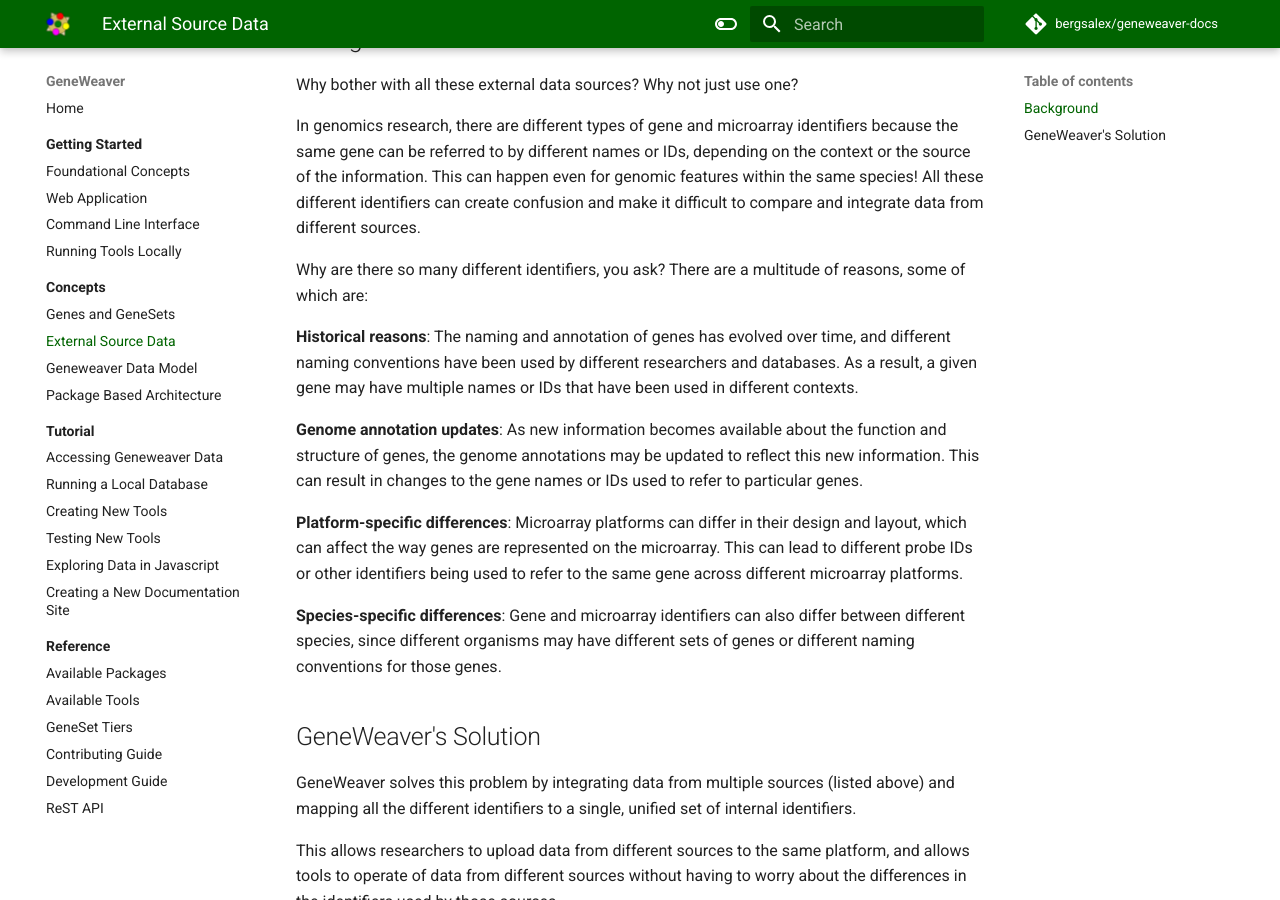
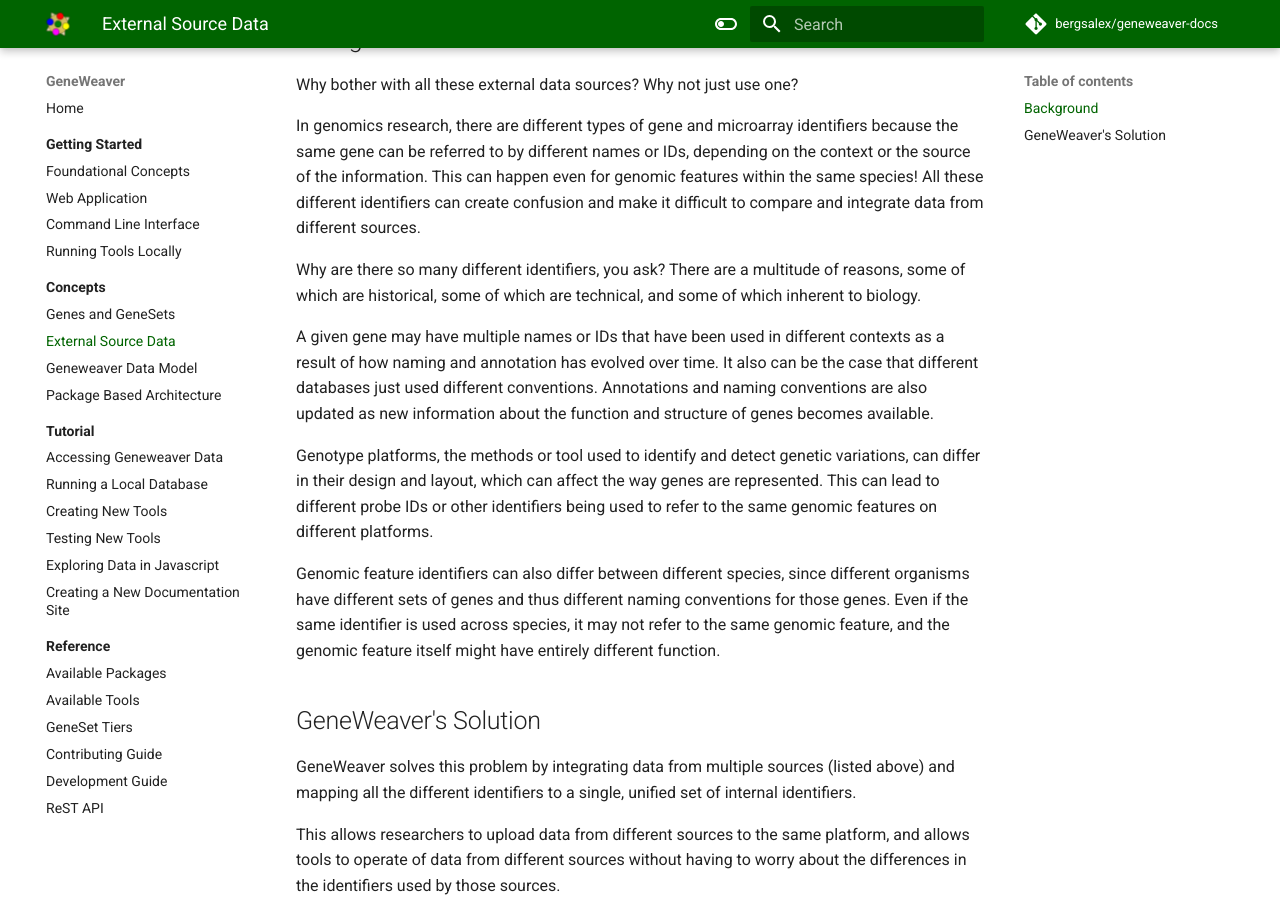
Before and after one commit to TheJacksonLaboratory/geneweaver-docs, an MkDocs documentation site: the page built from docs/concepts/geneweaver-data.md, in a window 1280 px wide and 900 px high, scrolled down 703 px. Built offline with MkDocs 1.6.1 and Material for MkDocs 9.7.7, drawn with Linux system fonts in a browser that asks for light colours; comment, search, counter and statistics services are not loaded.

Commit message:
Improving (and abbreviating) discussion of the background of different gene identifiers

```diff
--- a/docs/concepts/geneweaver-data.md
+++ b/docs/concepts/geneweaver-data.md
@@ -28,26 +28,25 @@
 it difficult to compare and integrate data from different sources.
 
 Why are there so many different identifiers, you ask? There are a multitude of reasons,
-some of which are:
+some of which are historical, some of which are technical, and some of which inherent to
+biology.
 
-**Historical reasons**: The naming and annotation of genes has evolved over time, and
-different naming conventions have been used by different researchers and databases. As a
-result, a given gene may have multiple names or IDs that have been used in different
-contexts.
+A given gene may have multiple names or IDs that have been used in different
+contexts as a result of how naming and annotation has evolved over time. It also can be
+the case that different databases just used different conventions. Annotations and
+naming conventions are also updated as new information about the function and structure
+of genes becomes available.
 
-**Genome annotation updates**: As new information becomes available about the function
-and structure of genes, the genome annotations may be updated to reflect this new
-information. This can result in changes to the gene names or IDs used to refer to
-particular genes.
+Genotype platforms, the methods or tool used to identify and detect genetic variations,
+can differ in their design and layout, which can affect the way genes are represented.
+This can lead to different probe IDs or other identifiers being used to refer to the
+same genomic features on different platforms.
 
-**Platform-specific differences**: Microarray platforms can differ in their design and
-layout, which can affect the way genes are represented on the microarray. This can lead
-to different probe IDs or other identifiers being used to refer to the same gene across
-different microarray platforms.
-
-**Species-specific differences**: Gene and microarray identifiers can also differ
-between different species, since different organisms may have different sets of genes or
-different naming conventions for those genes.
+Genomic feature identifiers can also differ between different species, since different
+organisms have different sets of genes and thus different naming conventions for those
+genes. Even if the same identifier is used across species, it may not refer to the
+same genomic feature, and the genomic feature itself might have entirely different
+function.
 
 ## GeneWeaver's Solution
 GeneWeaver solves this problem by integrating data from multiple sources (listed above)
```
